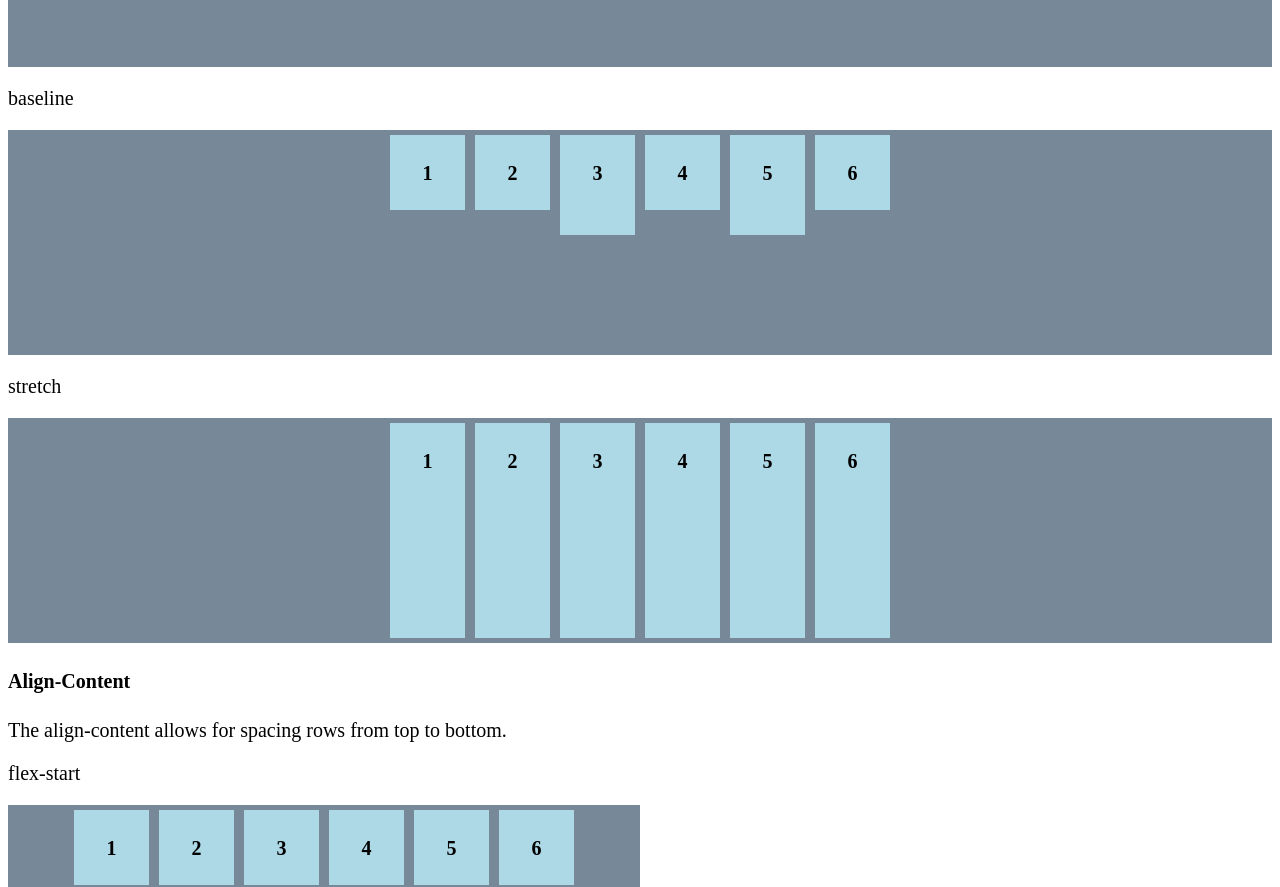
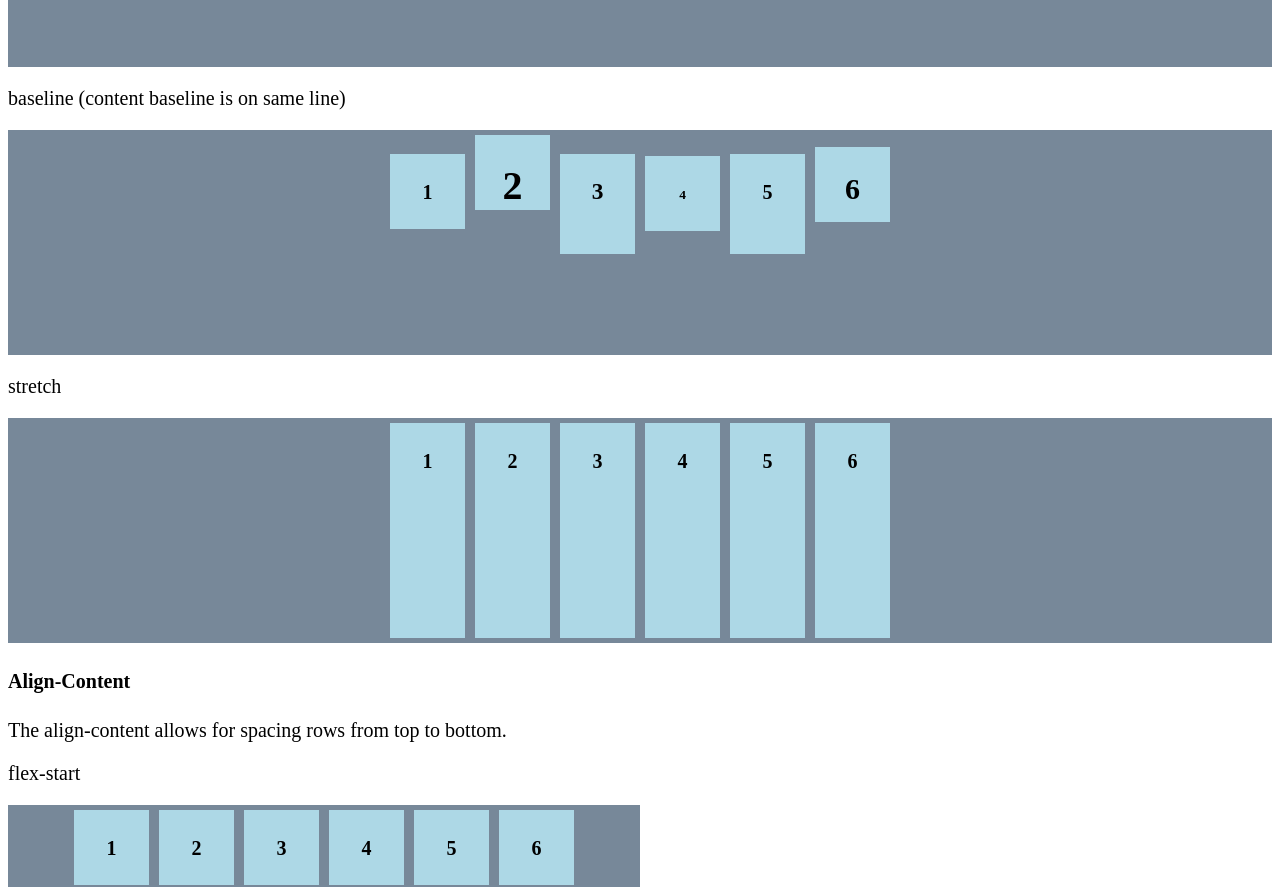
Before and after one commit to JeffBrownTech/Coding-Examples, a plain HTML site: page FlexBox/index.html in a window 1280 px wide. Shown: the part 4023-4910 px from the top of the page. Drawn offline with Linux system fonts and the light colour scheme.

Commit message:
modified baseline example

```diff
--- a/FlexBox/index.html
+++ b/FlexBox/index.html
@@ -340,25 +340,25 @@
         </div>
     </div>
 
-    <p>baseline</p>
+    <p>baseline (content baseline is on same line)</p>
     <div class="tall-container flex-container" id="baseline">
         <div class="box">
             <h4>1</h4>
         </div>
         <div class="box">
-            <h4>2</h4>
+            <h1>2</h1>
         </div>
         <div class="box" id="tall-box">
-            <h4>3</h4>
+            <h3>3</h3>
         </div>
         <div class="box">
-            <h4>4</h4>
+            <h6>4</h6>
         </div>
         <div class="box" id="tall-box">
             <h4>5</h4>
         </div>
         <div class="box">
-            <h4>6</h4>
+            <h2>6</h2>
         </div>
     </div>
 
```
